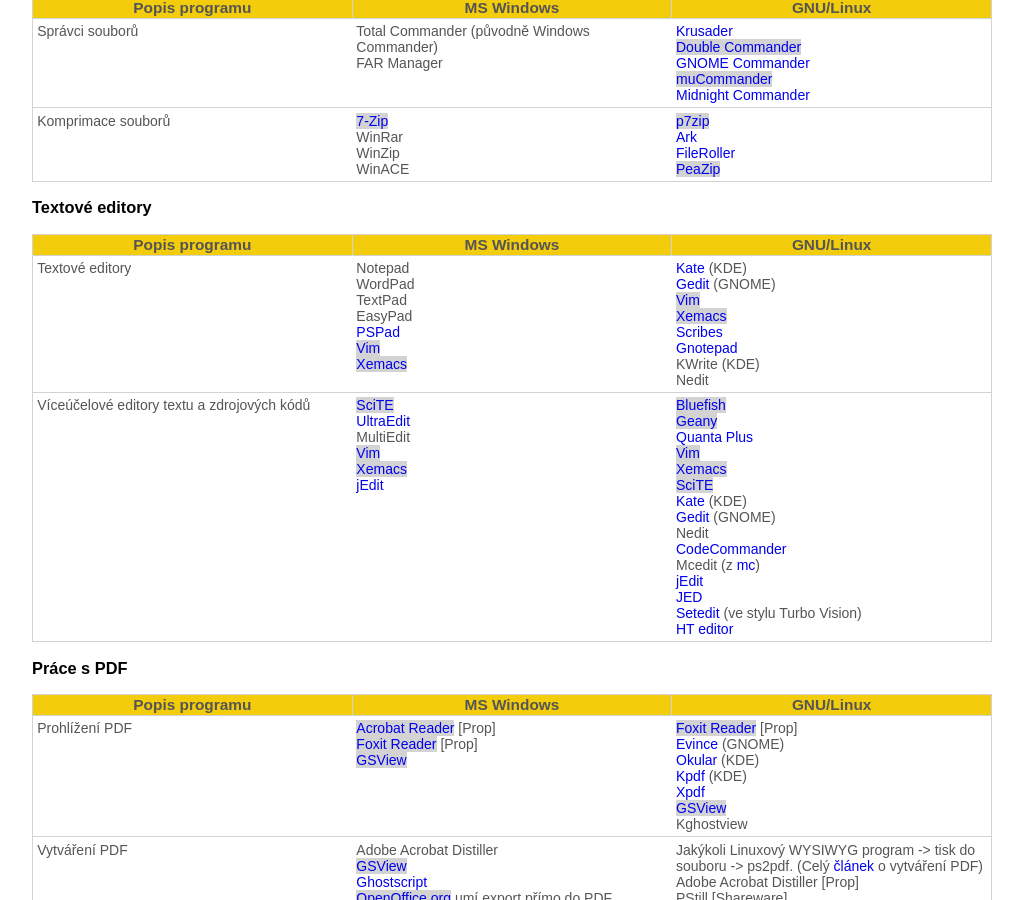
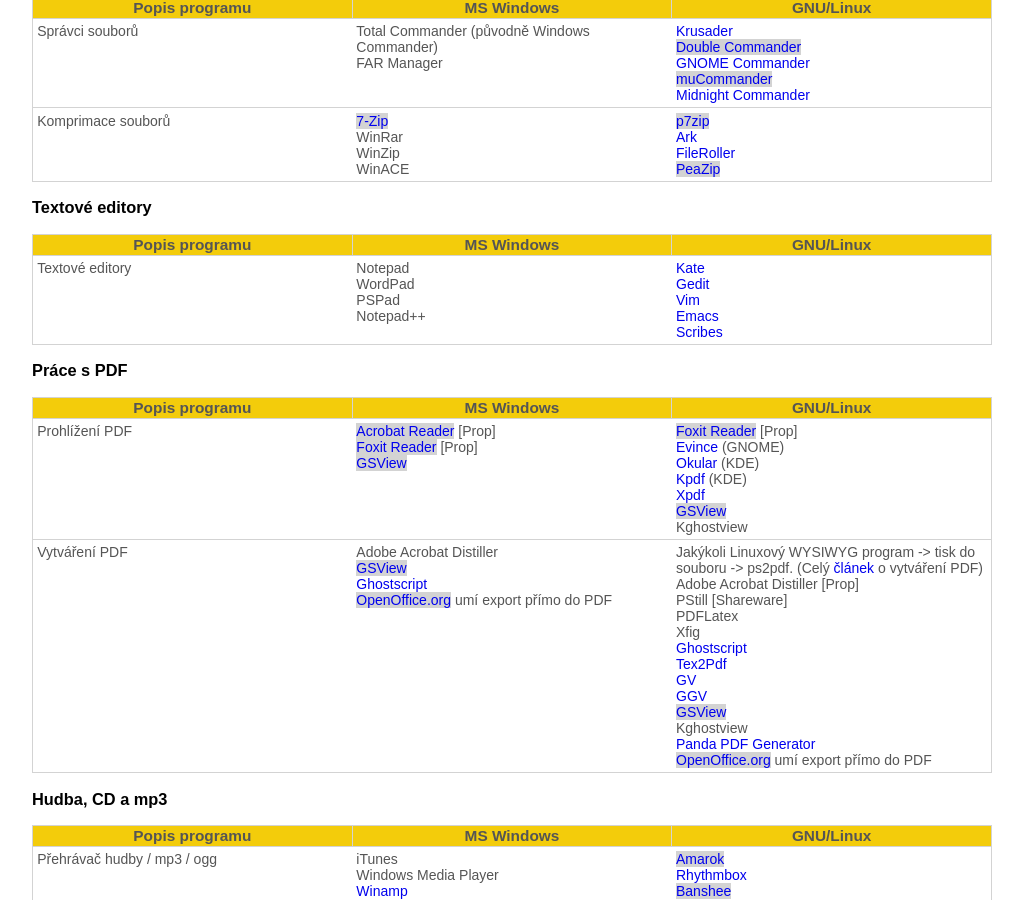
Before and after one commit to MikkCZ/plc, a Jekyll site: the page built from _pages/ekvivalenty.md, in a window 1280 px wide and 900 px high, scrolled down 2827 px. Shown: the whole window, without its empty margins (128-1151 px from the left). Built offline with Jekyll 4.4.1, drawn with Linux system fonts in a browser that asks for light colours; some of the changed text lies outside the part shown.

Commit message:
Ekvivalenty - textové editory, #4

```diff
--- a/_pages/ekvivalenty.md
+++ b/_pages/ekvivalenty.md
@@ -87,8 +87,7 @@
 
 | Popis programu | MS Windows | GNU/Linux |
 | --- |
-| Textové editory | Notepad <br> WordPad <br> TextPad <br> EasyPad <br> [PSPad](http://www.pspad.com/) <br> [Vim](http://www.vim.org/){:.mp} <br> [Xemacs](http://www.xemacs.org/){:.mp}<br> | [Kate](http://kate-editor.org/) (KDE) <br> [Gedit](https://wiki.gnome.org/Apps/Gedit) (GNOME) <br> [Vim](http://www.vim.org/){:.mp} <br> [Xemacs](http://www.xemacs.org/){:.mp} <br> [Scribes](http://scribes.sourceforge.net/) <br> [Gnotepad](http://gnotepad.sourceforge.net/) <br> KWrite (KDE) <br> Nedit<br> |
-| Víceúčelové editory textu a zdrojových kódů | [SciTE](http://www.scintilla.org/SciTE.html){:.mp} <br> [UltraEdit](http://www.ultraedit.com/) <br> MultiEdit <br> [Vim](http://www.vim.org/){:.mp} <br> [Xemacs](http://www.xemacs.org/){:.mp} <br> [jEdit](http://www.jedit.org/) | [Bluefish](http://bluefish.openoffice.nl/){:.mp} <br> [Geany](http://www.geany.org/){:.mp} <br> [Quanta Plus](http://kdewebdev.org/quanta/) <br> [Vim](http://www.vim.org/){:.mp} <br> [Xemacs](http://www.xemacs.org/){:.mp} <br> [SciTE](http://www.scintilla.org/SciTE.html){:.mp} <br> [Kate](http://kate-editor.org/) (KDE) <br> [Gedit](https://wiki.gnome.org/Apps/Gedit) (GNOME) <br> Nedit <br> [CodeCommander](http://codecommander.sourceforge.net/) <br> Mcedit (z [mc](http://www.ibiblio.org/mc/)) <br> [jEdit](http://www.jedit.org/) <br> [JED](http://www.jedsoft.org/jed/) <br> [Setedit](http://setedit.sourceforge.net/) (ve stylu Turbo Vision) <br> [HT editor](http://hte.sourceforge.net/) <br> |
+| Textové editory | Notepad <br> WordPad <br> PSPad <br> Notepad++ | [Kate](https://kate-editor.org/) <br> [Gedit](https://wiki.gnome.org/Apps/Gedit) <br> [Vim](https://www.vim.org/) <br> [Emacs](https://www.gnu.org/software/emacs/) <br> [Scribes](http://scribes.sourceforge.net/) |
 
 ### Práce s PDF
 {:#ppdf}
```
Also changed, not shown: other parts of _pages/ekvivalenty.md (+1 -0 lines).
